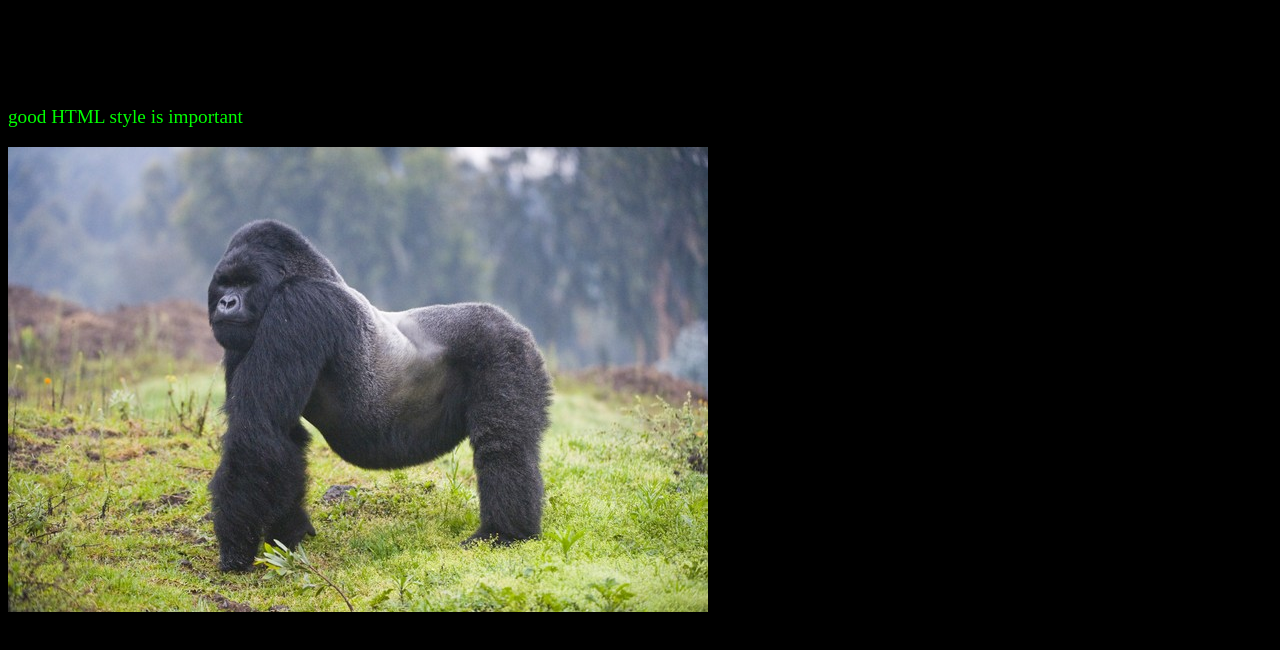
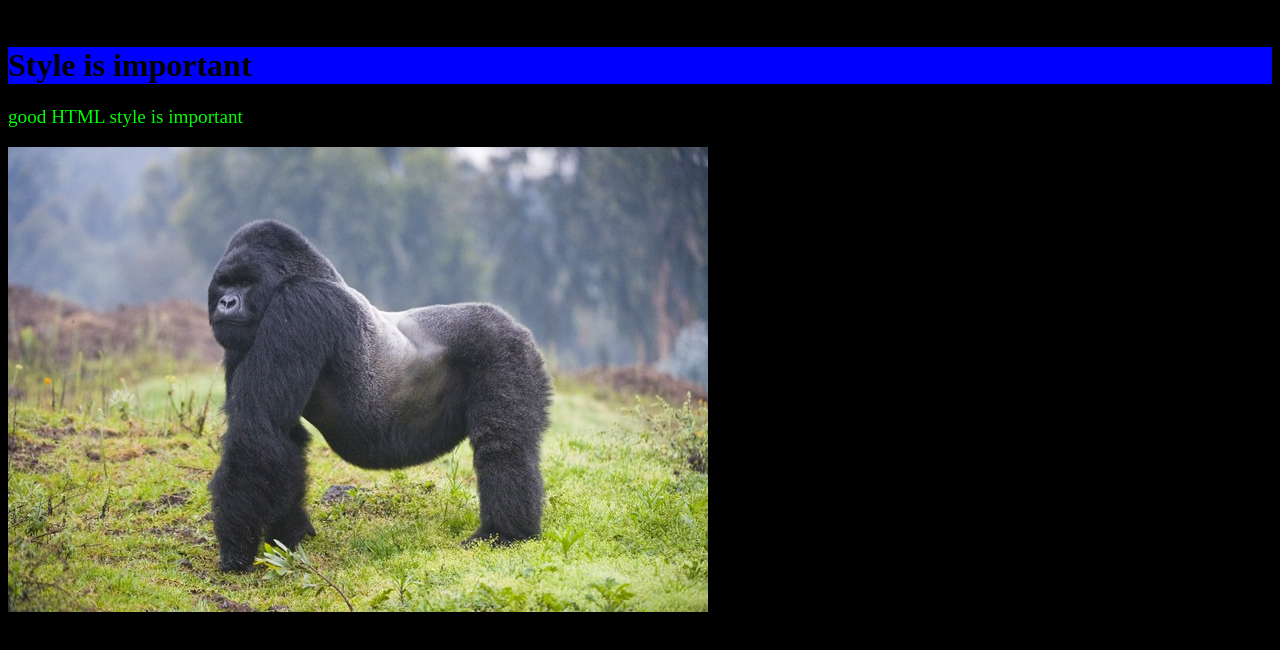
Before and after one commit to SHH-ICS/html-page-Joseph123231, a plain HTML site: page index.html in a window 1280 px wide. Drawn offline with Linux system fonts and the light colour scheme; files that its build step writes are made by us from their sources.

Commit message:
added css background color blue

```diff
--- a/style.css/style.css
+++ b/style.css/style.css
@@ -5,3 +5,7 @@ p   {
     font-size: larger;
     color: lime;
 }
+
+#my-header {
+    background-color: blue;
+}
```
